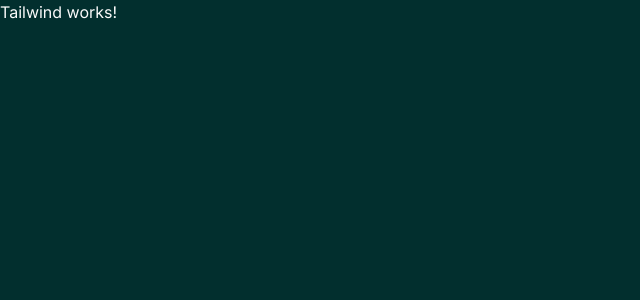
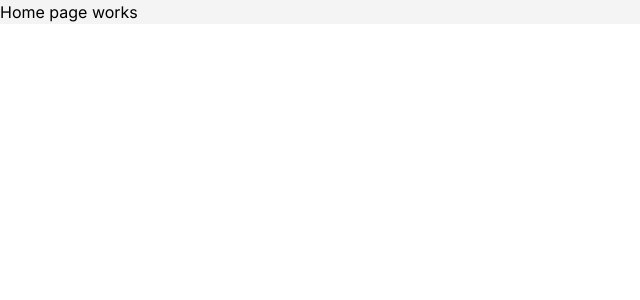
Before and after one commit to TatoNoir/min-data-riu-challenge, an Angular app in the folder riu-challenge/: page / in a window 1280 px wide. Shown: the top 300 px of the page, without its empty margins (0-640 px from the left). Built offline with nearby package versions, Linux system fonts and the light colour scheme.

Commit message:
home page created

```diff
--- a/riu-challenge/src/app/app.component.html
+++ b/riu-challenge/src/app/app.component.html
@@ -1,3 +1 @@
-<div class="min-h-dvh bg-teal-950 text-zinc-50">
-  <h1>Tailwind works!</h1>
-</div>
+<router-outlet />
--- a/riu-challenge/src/app/app.routes.ts
+++ b/riu-challenge/src/app/app.routes.ts
@@ -1,3 +1,10 @@
 import { Routes } from '@angular/router';
+import { HomePageComponent } from './pages/home/home-page.component';
 
-export const routes: Routes = [];
+export const routes: Routes = [
+
+  {
+    path: '',
+    component: HomePageComponent,
+  },
+];
--- /dev/null
+++ b/riu-challenge/src/app/pages/home/home-page.component.html
@@ -0,0 +1,16 @@
+<main>
+  <section class="bg-[#F4F4F5]">
+    <a
+      href="#main"
+      class="sr-only focus:not-sr-only focus:fixed focus:left-4 focus:top-4 focus:z-50 focus:rounded-lg focus:bg-zinc-900 focus:px-4 focus:py-2"
+    >
+      Saltar al contenido principal - Atajo accesibilidad
+    </a>
+    <!-- Hero section-->
+    <h1>Home page works</h1>
+  </section>
+
+  <!-- Cards grid section-->
+
+  <!-- Carousel Sect-->
+</main>
```
Also changed, not shown: riu-challenge/src/app/pages/home/home-page.component.ts (added, +12 -0 lines), riu-challenge/src/app/pages/home/home-page.component.scss (added), 1 other file (tests, documents, lock files or other folders).
